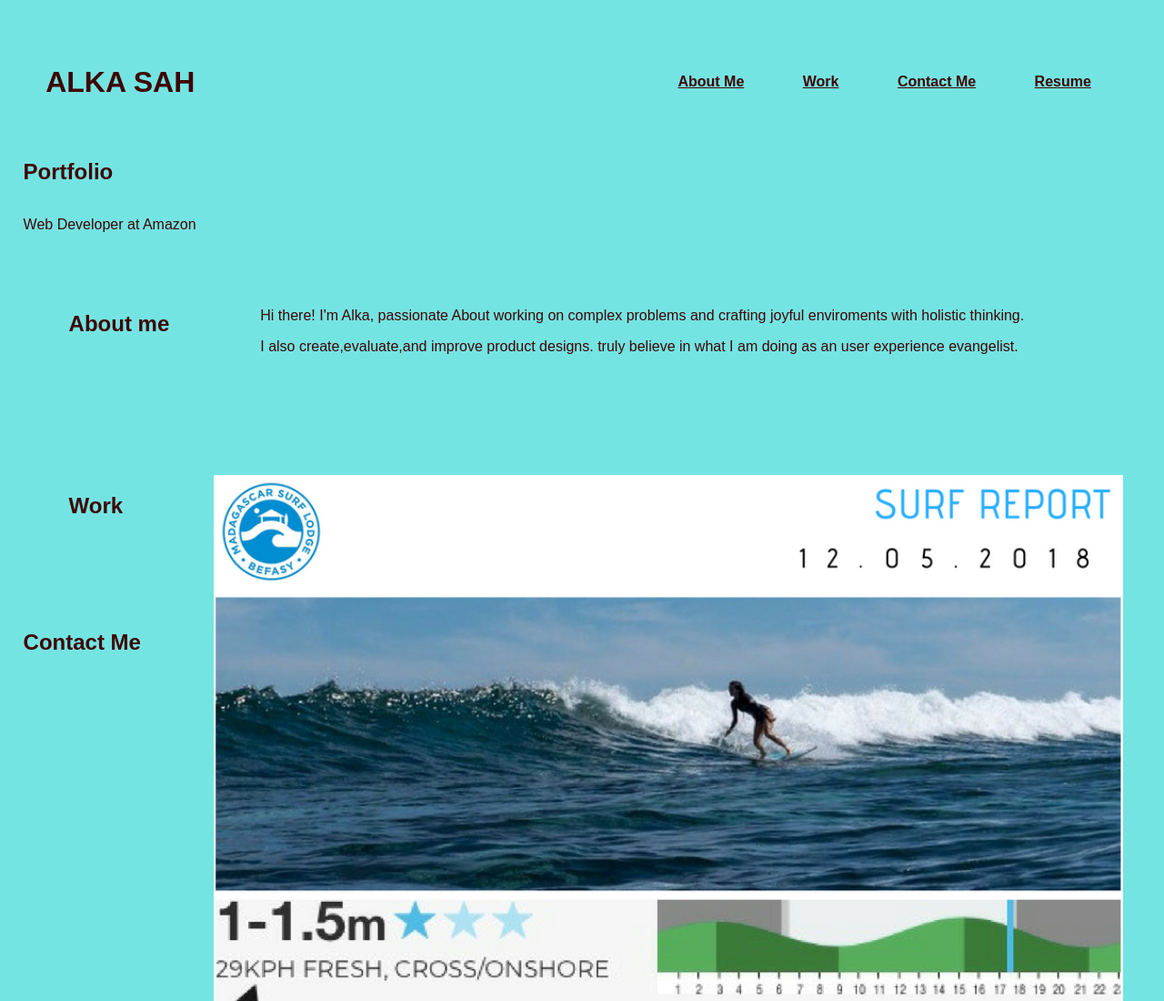
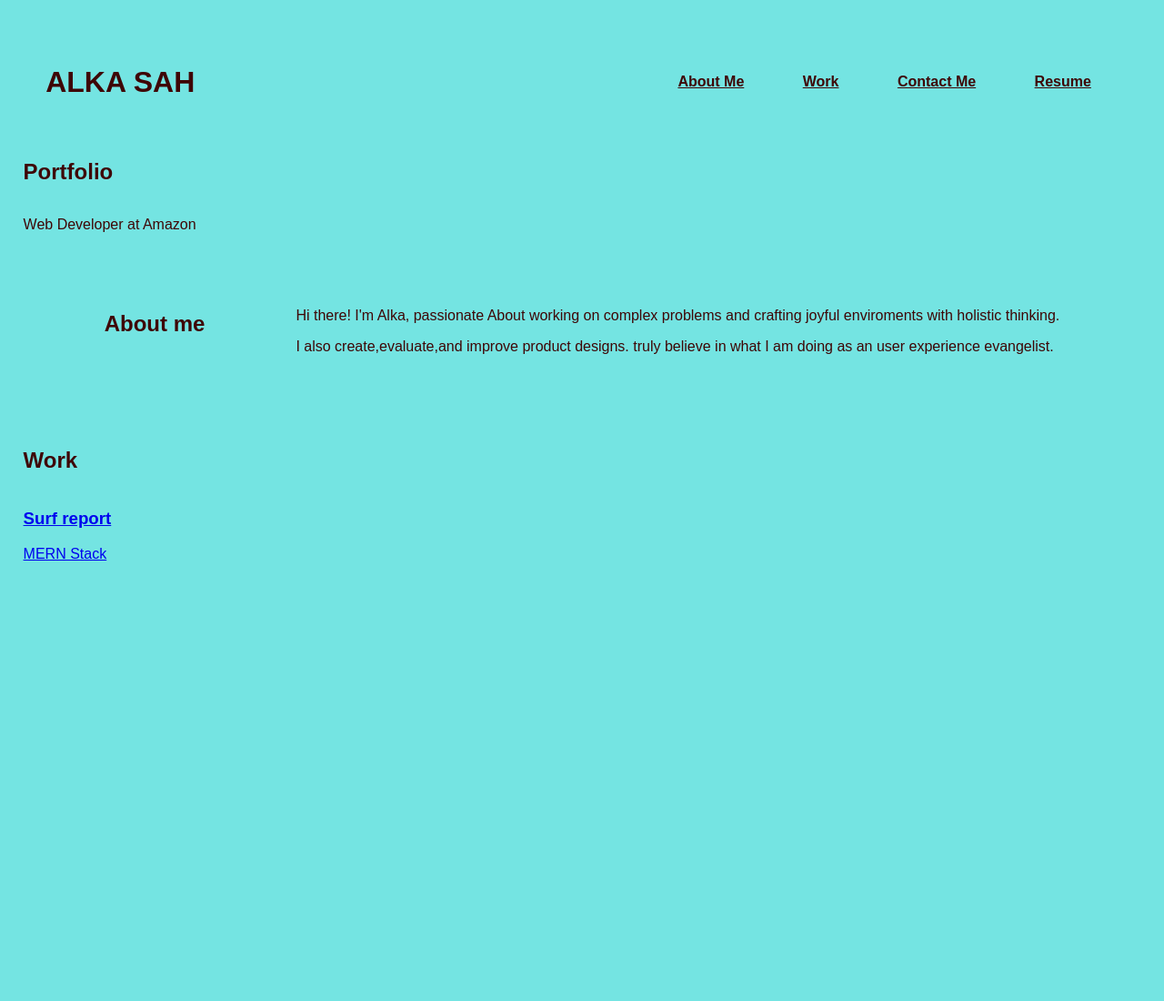
Before and after one commit to alka485/Portfolio_Page, a plain HTML site: page index.html in a window 1280 px wide. Shown: the top 1100 px of the page at 91% size. After the commit the page ends 800 px from the top, so only its background shows below. Drawn offline with Linux system fonts and the light colour scheme.

Commit message:
adding portfolio container

```diff
--- a/Assets/style.css
+++ b/Assets/style.css
@@ -34,6 +34,8 @@ nav a {
 .row{
     display: flex;
     height: 200px;
+    flex-wrap: wrap;
+    justify-content: center;
 
 }
 
--- a/index.html
+++ b/index.html
@@ -40,23 +40,33 @@
                 </p>
                 </div>
         </div>
+        <section>
+            <h2>Work</h2>
+        </section>
+        <div class="Work-container">
+            <a href="#" class="surf-report">
+                <div>
+                    <h3>Surf report</h3>
+                    <span>MERN Stack</span>
+                </div>
+            </a>
 
-            <div class="row">
+        </div>
+
+            <!--<div class="row">
                 <div class="column">
                 <h2>Work</h2>
                 </div>
                 <div class="column">
-                <img src="./Assets/Images/Surf report.jpg" alt="surf report" height="800px"/>
-                <img src="./Assets/Images/Led_wall.webp" alt="Led_wall" height="150px" width="500px"/>
-                <img src="./Assets/Images/calculator.jpg" alt="calculator of blue color" height="150px" width="500px"/>
+                <img src="./Assets/Images/Surf report.jpg" alt="surf report" height="800px" width="700px"/>
+                <img src="./Assets/Images/Led_wall.webp" alt="Led_wall" height="150px" width="350px"/>
+                <img src="./Assets/Images/calculator.jpg" alt="calculator of blue color" height="150px" width="350px"/>
                 <img src="./Assets/Images/pastel puzzle.jpg" alt="pastel puzzle in yellow red colors" height="150px" width="500px"/>
                 <img src="./Assets/Images/run buddy.JPG" alt="couples posing infront of run buddy van" height="150px" width="500px"/>
             </div>
-            </div>
+            </div>-->
            <section>
-         <footer>
-             <h2>Contact Me</h2>
-         </footer>
+
          </section>
 
 
```
